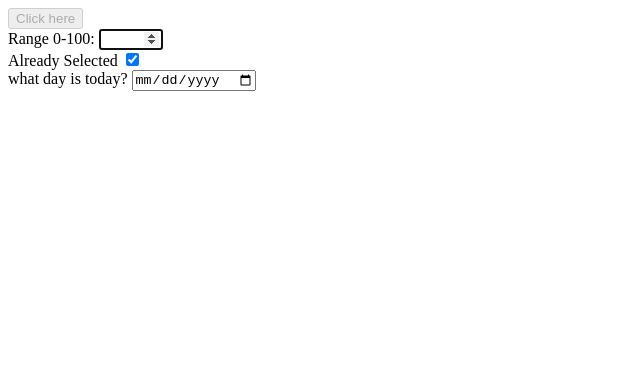
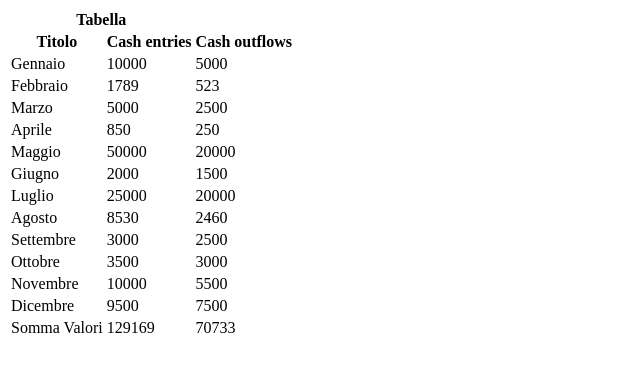
Before and after one commit to stefu10/esercizi-html-e-css, a plain HTML site: page index.html in a window 1280 px wide. Shown: the whole page, without its empty margins (0-640 px from the left). Drawn offline with Linux system fonts and the light colour scheme.

Commit message:
esercizio4html

```diff
--- a/index.html
+++ b/index.html
@@ -1,44 +1,108 @@
 <!DOCTYPE html>
-<html lang="en">
 <head>
 
-    <title>Esercizio 3</title>
-<meta property="og:title" content="Esercizio 3"/>
-<meta property="og:description" content="input e attributi"/>
-<meta property="og:type" content="pagina start html"
+    <title>Tabella</title>
+    <meta property="og:title" content="Tabella"/>
+<meta property="og:type" content="website"
+<meta property="og:description" content="esercizio tabella"/>
+<meta property="og:author" content="stefano mazzarella"/>
 </head>
 <body>
+    <table>
+        <thead>
+            <th colspan="2">Tabella</th>
+        <tr>
+            <th>Titolo</th>
+            <th>Cash entries</th>
+            <th>Cash outflows</th>
+         </tr>
+        </thead>
 
-<div>
-    <form>
+        <tbody>
 
-    <button disabled>Click here</button>
-</div>
+        <tr>
+            <td>Gennaio</td>
+            <td>10000</td>
+            <td>5000</td>
+        </tr>
 
-<div>
-<label for="range">Range 0-100:</label>
-<input type="number"
-id="range" name="range"
-min="0" max="100" autofocus
-step="10">
-</div>
+        <tr>
+            <td>Febbraio</td>
+            <td>1789</td>
+            <td>523</td>
+        </tr>
 
-<div>
-    <label for="checkbox">Already Selected</label>
-    <input type="checkbox"
-    id="checkbox" name="checkbox" checked>
-</div>
+        <tr>
+            <td>Marzo</td>
+            <td>5000</td>
+            <td>2500</td>
+        </tr>
 
-<div>
-<label for="data">what day is today?</label>
-<input type="date"
-id="data" name="data">
+        <tr>
+            <td>Aprile</td>
+            <td>850</td>
+            <td>250</td>
+        </tr>
 
-</div>
+        <tr>
+            <td>Maggio</td>
+            <td>50000</td>
+            <td>20000</td>
+        </tr>
+
+        <tr>
+            <td>Giugno</td>
+            <td>2000</td>
+            <td>1500</td>
+        </tr>
+
+        <tr>
+            <td>Luglio</td>
+            <td>25000</td>
+            <td>20000</td>
+        </tr>
+
+        <tr>
+            <td>Agosto</td>
+            <td>8530</td>
+            <td>2460</td>
+        </tr>
+
+        <tr>
+            <td>Settembre</td>
+            <td>3000</td>
+            <td>2500</td>
+        </tr>
+
+        <tr>
+            <td>Ottobre</td>
+            <td>3500</td>
+            <td>3000</td>
+        </tr>
+
+        <tr>
+            <td>Novembre</td>
+            <td>10000</td>
+            <td>5500</td>
+        </tr>
+
+        <tr>
+            <td>Dicembre</td>
+            <td>9500</td>
+            <td>7500</td>
+        </tr>
+
+        <tfoot>
+            <tr>
+                <td>Somma Valori</td>
+                <td>129169</td>
+                <td>70733</td>
+            </tr>
+        </tfoot>
 
 
 
+        </table>
 
-</form>
 </body>
 </html>
```
